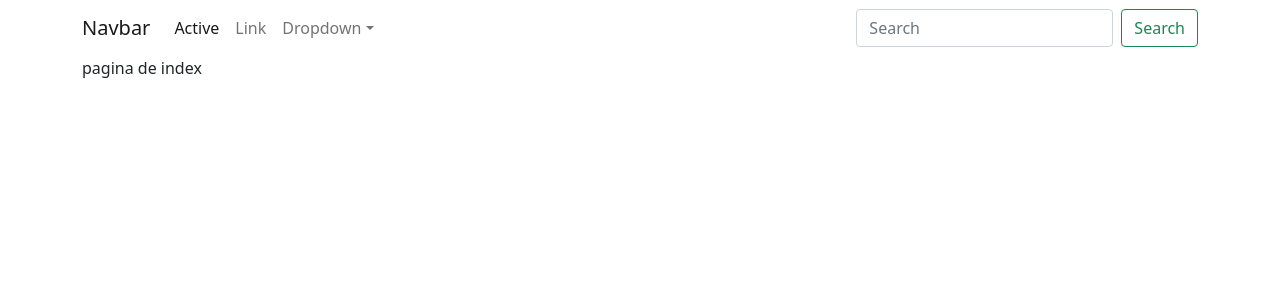
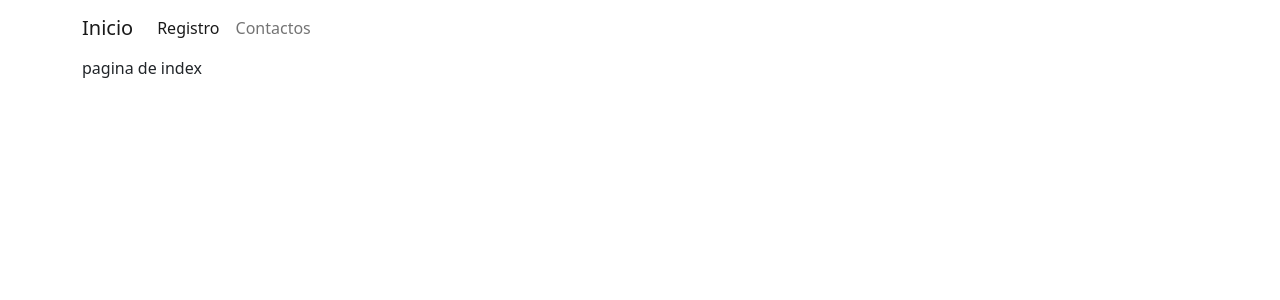
Before and after one commit to manzanareslopezdionicio/appwebcp, a Flask app: page / in a window 1280 px wide. Shown: the top 300 px of the page. Run offline with Flask 2, Linux system fonts and the light colour scheme; some libraries are stand-ins or nearby versions.

Commit message:
actualizar plantilla base

```diff
--- a/templates/base.html
+++ b/templates/base.html
@@ -13,26 +13,15 @@
 <body>
     <nav class="navbar navbar-expand navbar-light bg-faded">
         <div class="container">
-            <a class="navbar-brand" href="#">Navbar</a>
+            <a class="navbar-brand" href="#">Inicio</a>
             <ul class="navbar-nav me-auto mt-2 mt-lg-0">
                 <li class="nav-item">
-                    <a class="nav-link active" href="#" aria-current="page">Active <span class="visually-hidden">(current)</span></a>
+                    <a class="nav-link active" href="#" aria-current="page">Registro <span class="visually-hidden">(current)</span></a>
                 </li>
                 <li class="nav-item">
-                    <a class="nav-link" href="#">Link</a>
-                </li>
-                <li class="nav-item dropdown">
-                    <a class="nav-link dropdown-toggle" href="#" id="dropdownId" data-bs-toggle="dropdown" aria-haspopup="true" aria-expanded="false">Dropdown</a>
-                    <div class="dropdown-menu" aria-labelledby="dropdownId">
-                        <a class="dropdown-item" href="#">Action 1</a>
-                        <a class="dropdown-item" href="#">Action 2</a>
-                    </div>
+                    <a class="nav-link" href="#">Contactos</a>
                 </li>
             </ul>
-            <form class="d-flex my-2 my-lg-0">
-                <input class="form-control me-sm-2" type="text" placeholder="Search">
-                <button class="btn btn-outline-success my-2 my-sm-0" type="submit">Search</button>
-            </form>
         </div>
     </nav>
 <div class="container">
```
